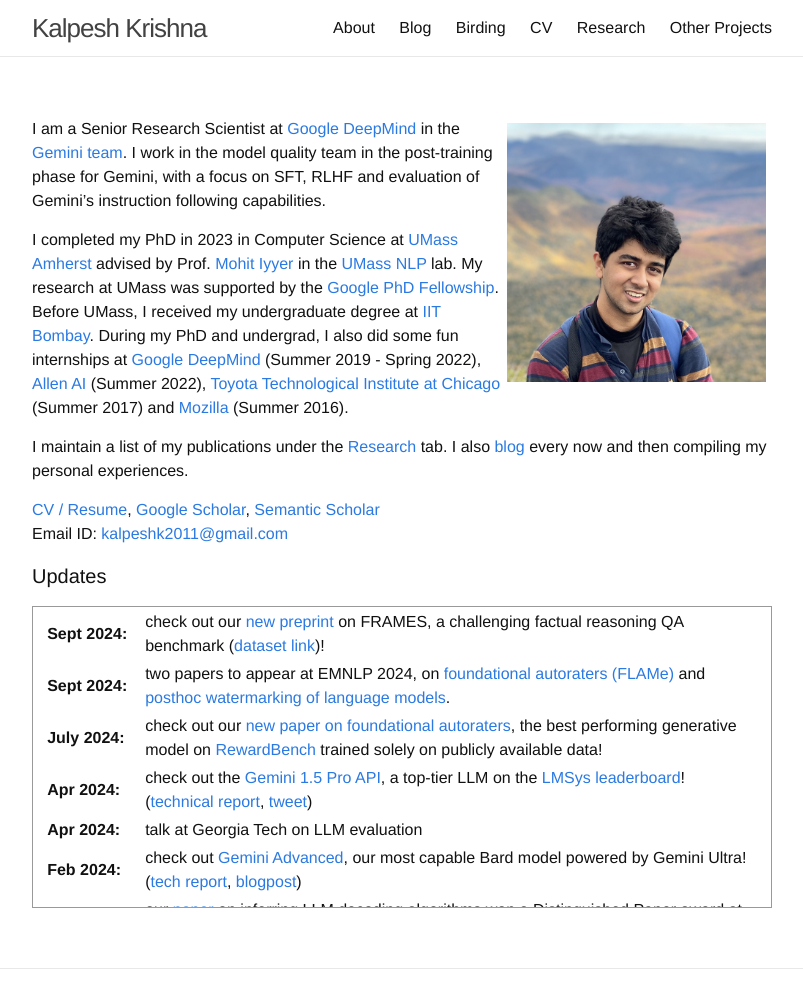
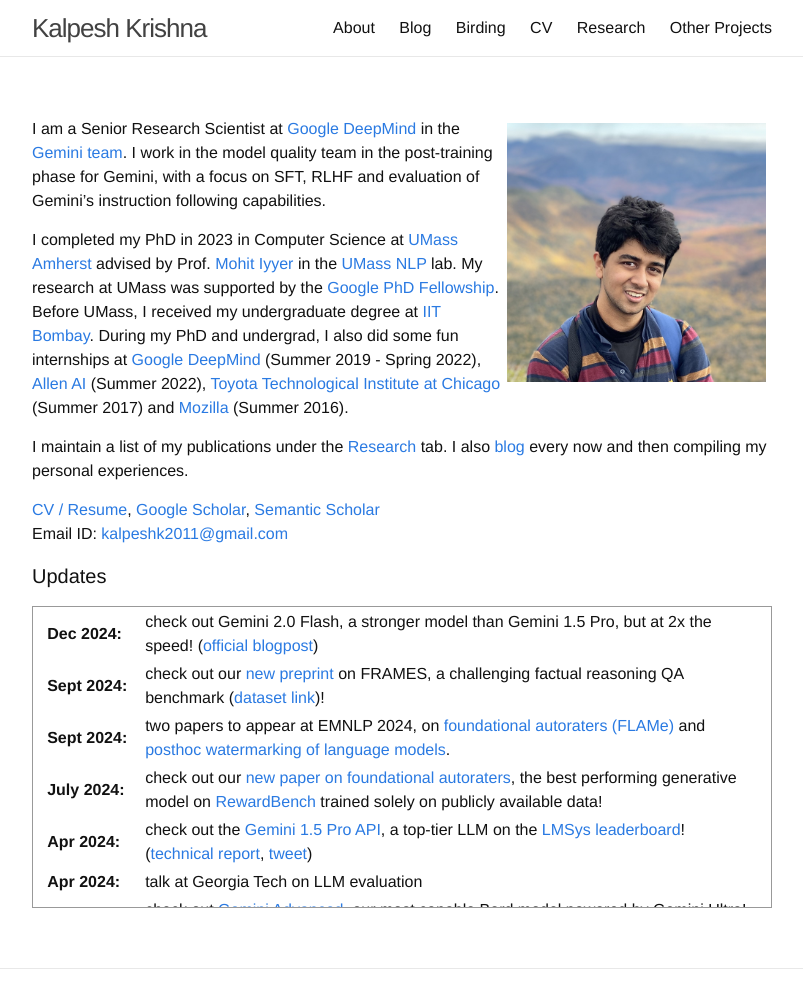
Before and after one commit to martiansideofthemoon/martiansideofthemoon.github.io, a Jekyll site: the page built from index.md, in a window 1280 px wide, cut to the strip 0-995 px from the top of the page. Shown: the whole strip, without its empty margins (238-1041 px from the left). Built offline with Jekyll 4.4.1, drawn with Linux system fonts in a browser that asks for light colours; comment, search, counter and statistics services are not loaded.

Commit message:
Update index.md

```diff
--- a/index.md
+++ b/index.md
@@ -20,6 +20,7 @@ Email ID: [kalpeshk2011@gmail.com](mailto:kalpeshk2011@gmail.com)
 <table>
 <col width="100px">
 <col width="650px">
+  <tr><td><b>Dec 2024:</b></td><td>check out Gemini 2.0 Flash, a stronger model than Gemini 1.5 Pro, but at 2x the speed! (<a href="https://blog.google/technology/google-deepmind/google-gemini-ai-update-december-2024/">official blogpost</a>)</td></tr>
   <tr><td><b>Sept 2024:</b></td><td>check out our <a href="https://arxiv.org/abs/2409.12941">new preprint</a> on FRAMES, a challenging factual reasoning QA benchmark (<a href="https://huggingface.co/datasets/google/frames-benchmark">dataset link</a>)!</td></tr>
   <tr><td><b>Sept 2024:</b></td><td>two papers to appear at EMNLP 2024, on <a href="https://arxiv.org/abs/2407.10817">foundational autoraters (FLAMe)</a> and <a href="https://arxiv.org/abs/2406.14517">posthoc watermarking of language models</a>.</td></tr>
   <tr><td><b>July 2024:</b></td><td>check out our <a href="https://arxiv.org/abs/2407.10817">new paper on foundational autoraters</a>, the best performing generative model on <a href="https://huggingface.co/spaces/allenai/reward-bench">RewardBench</a> trained solely on publicly available data!</td></tr>
```
